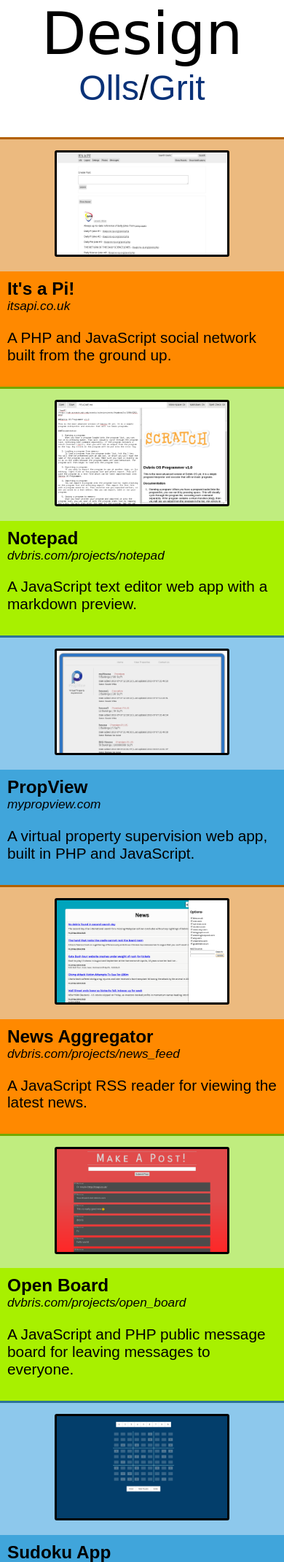
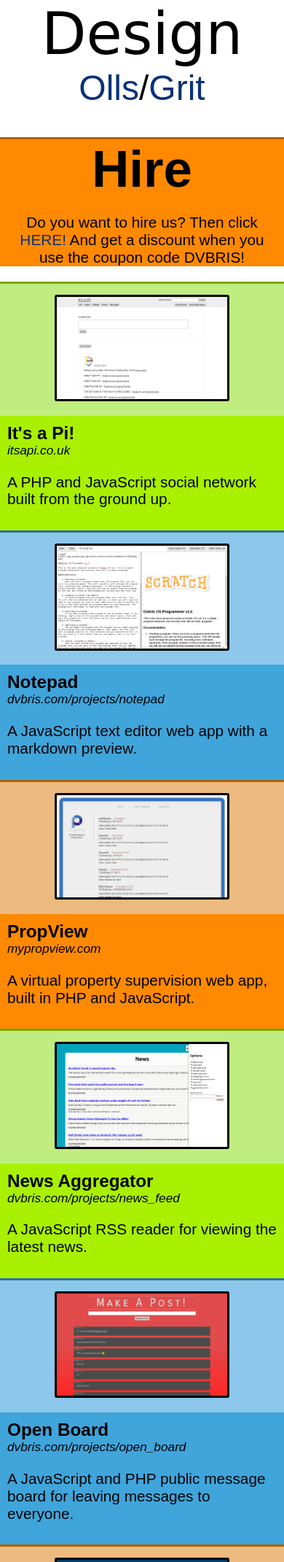
Before and after one commit to itsapi/dvbris.com, a PHP site: page / in a window 390 px wide. Shown: the part 233-2374 px from the top of the page at 73% size. Run offline with PHP 8.4, Linux system fonts and the light colour scheme; some libraries are stand-ins or nearby versions; some web fonts are replaced.

Commit message:
Added Hire Us section

```diff
--- a/src/css/layout.scss
+++ b/src/css/layout.scss
@@ -28,6 +28,7 @@ header {
     table-layout: fixed;
 
     article {
+      font-size: 1.3em;
       display: table-cell;
       height: 100%;
       position: relative;
@@ -35,18 +36,6 @@ header {
 
       &.hidden {
         display: none
-      }
-
-      a {
-        font-size: 1.3em;
-        color: black;
-        display: block;
-        margin: 0;
-        padding: 0;
-
-        &:hover {
-          color: black;
-        }
       }
 
       $colors: #ff8900,
@@ -61,6 +50,19 @@ header {
           &:hover {
             background-color: lighten($color, 6%);
           }
+        }
+      }
+    }
+
+    article:not(.text) {
+      a {
+        color: black;
+        display: block;
+        margin: 0;
+        padding: 0;
+
+        &:hover {
+          color: black;
         }
       }
     }
@@ -83,7 +85,7 @@ header {
   }
 }
 
-.site-text-wrapper {
+.site-text-wrapper, .text p {
   padding: 0 10px;
   min-height: 161px;
   h3 {
@@ -94,6 +96,14 @@ header {
     margin-bottom: 0;
     font-weight: normal;
     font-style: italic;
+  }
+}
+
+.text {
+  vertical-align: top;
+  h3 {
+    font-size: 3.4em;
+    text-align: center;
   }
 }
 
--- a/src/css/main.css
+++ b/src/css/main.css
@@ -26,6 +26,10 @@ a {
   a:hover {
     color: #5a82c8; }
 
+#hire {
+  background-color: #5dcfc3;
+  padding: 10px; }
+
 header {
   text-align: right;
   margin: 0 30px; }
@@ -47,20 +51,13 @@ header {
     width: 100%;
     table-layout: fixed; }
     .sites section article {
+      font-size: 1.3em;
       display: table-cell;
       height: 100%;
       position: relative;
       border-left: 3px solid rgba(0, 0, 0, 0.3); }
       .sites section article.hidden {
         display: none; }
-      .sites section article a {
-        font-size: 1.3em;
-        color: black;
-        display: block;
-        margin: 0;
-        padding: 0; }
-        .sites section article a:hover {
-          color: black; }
       .sites section article:nth-child(3n+1) {
         background-color: #ff8900; }
         .sites section article:nth-child(3n+1):hover {
@@ -73,6 +70,13 @@ header {
         background-color: #40a5db; }
         .sites section article:nth-child(3n+3):hover {
           background-color: #5ab1e0; }
+    .sites section article:not(.text) a {
+      color: black;
+      display: block;
+      margin: 0;
+      padding: 0; }
+      .sites section article:not(.text) a:hover {
+        color: black; }
 
 .site-img-wrapper {
   width: 100%;
@@ -89,16 +93,22 @@ header {
     min-width: 200px;
     max-width: 400px; }
 
-.site-text-wrapper {
+.site-text-wrapper, .text p {
   padding: 0 10px;
   min-height: 161px; }
-  .site-text-wrapper h3 {
+  .site-text-wrapper h3, .text p h3 {
     margin-bottom: 0; }
-  .site-text-wrapper h5 {
+  .site-text-wrapper h5, .text p h5 {
     margin-top: 0;
     margin-bottom: 0;
     font-weight: normal;
     font-style: italic; }
+
+.text {
+  vertical-align: top; }
+  .text h3 {
+    font-size: 3.4em;
+    text-align: center; }
 
 #prev, #next {
   display: none;
@@ -168,7 +178,13 @@ footer {
   .site-text-wrapper {
     margin-left: 236px;
     padding: 10px;
-    min-height: 141px; } }
+    min-height: 141px; }
+
+  .text h3 {
+    margin: 0; }
+  .text p {
+    min-height: 0;
+    text-align: center; } }
 @media screen and (max-width: 650px) {
   header {
     text-align: center; }
--- a/src/css/main.scss
+++ b/src/css/main.scss
@@ -38,6 +38,11 @@ a {
   }
 }
 
+#hire {
+  background-color: #5dcfc3;
+  padding: 10px;
+}
+
 @import 'layout';
 @import 'medium';
 @import 'small';
--- a/src/css/medium.scss
+++ b/src/css/medium.scss
@@ -45,4 +45,14 @@
     padding: 10px;
     min-height: 141px;
   }
+
+  .text {
+    h3 {
+      margin: 0;
+    }
+    p {
+      min-height: 0;
+      text-align: center;
+    }
+  }
 }
--- a/src/index.html
+++ b/src/index.html
@@ -35,6 +35,10 @@
       </nav>
 
       <section>
+        <article class="text">
+          <h3>Hire</h3>
+          <p>Do you want to hire us? Then click <a href="">HERE!</a> And get a discount when you use the coupon code DVBRIS!</p>
+        </article>
         <article>
           <a href="http://itsapi.co.uk">
             <div class="site-img-wrapper">
```
